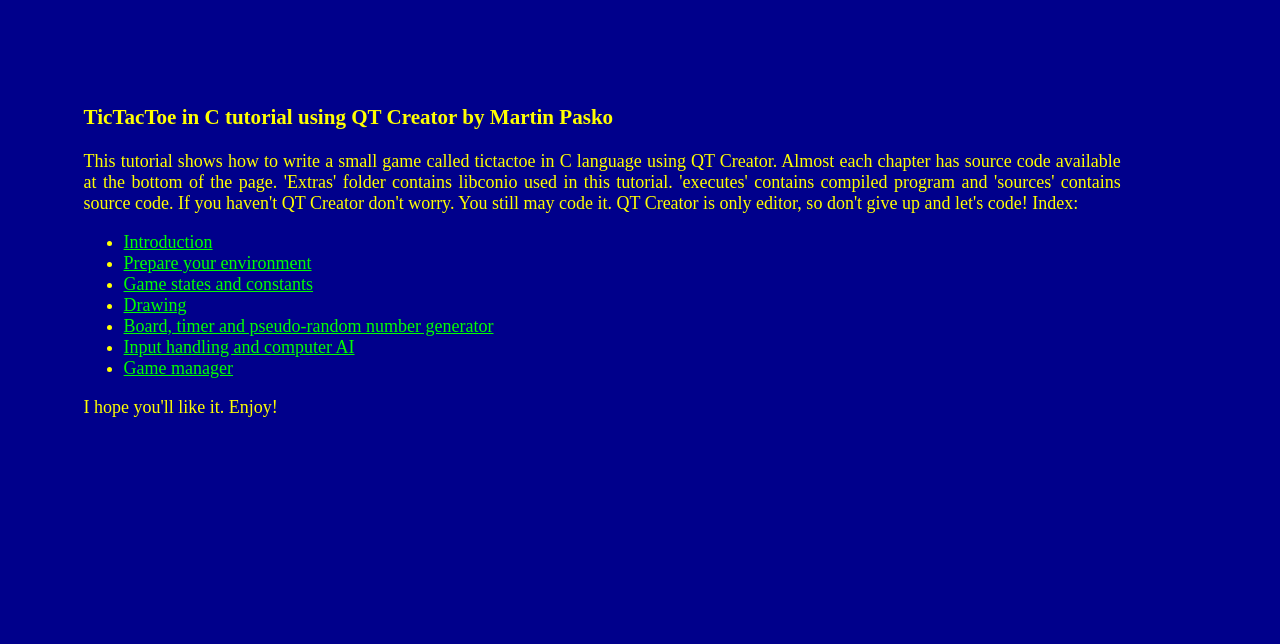
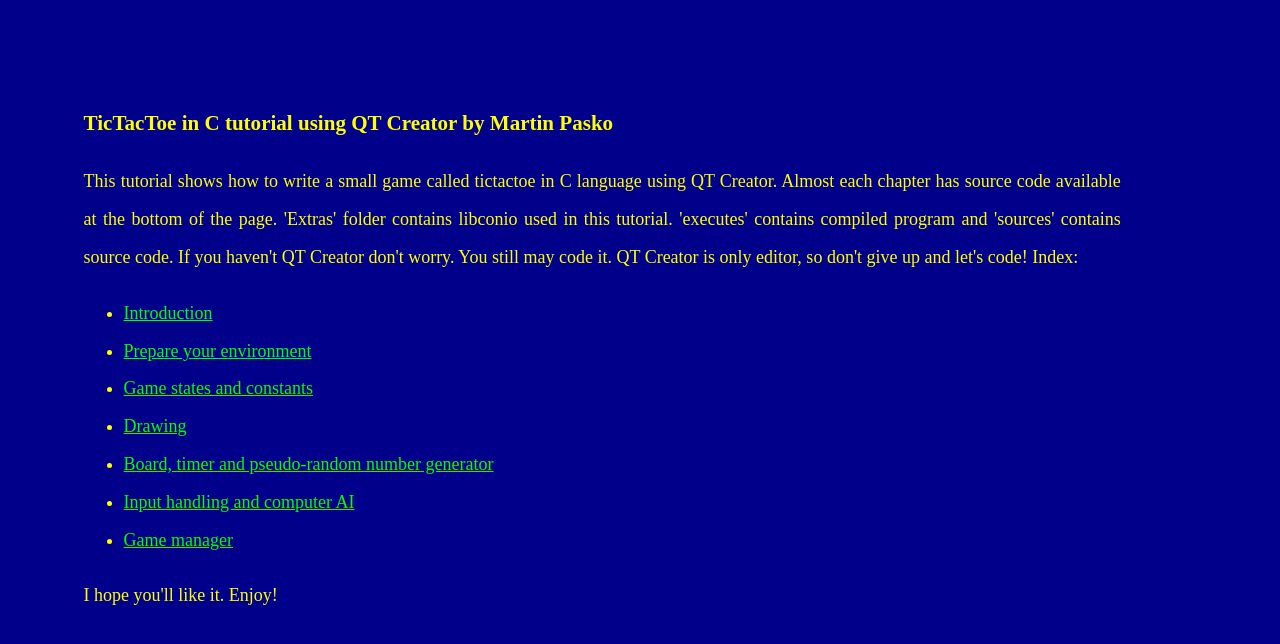
Before and after one commit to paskomartin/tictactoe, a plain HTML site: page index.html in a window 1280 px wide. Drawn offline with Linux system fonts and the light colour scheme.

Commit message:
version 0.2 ENG

```diff
--- a/styles/style.css
+++ b/styles/style.css
@@ -6,6 +6,7 @@ body
 	padding: 2cm 4cm 1cm 2cm;
 	text-align:justify;
     text-justify:auto;
+    line-height: 1cm;
 }
 
 p.images
```
